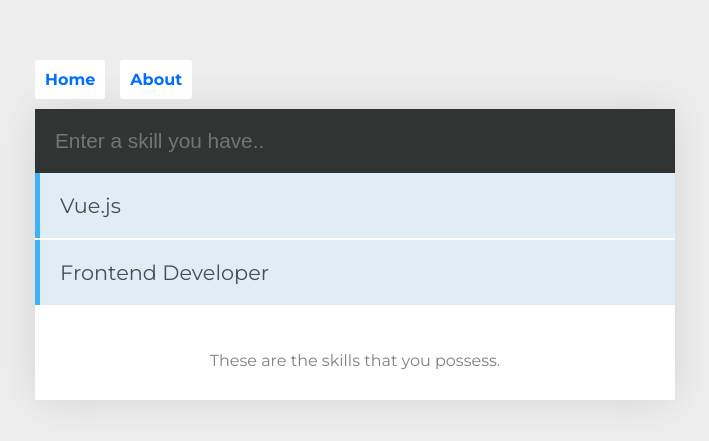
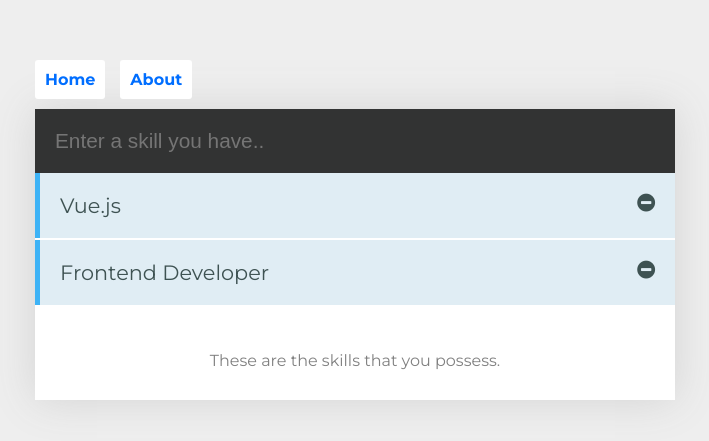
Before and after one commit to gktaj/vue2-checking, a Vue app: page / in a window 1280 px wide. Shown: the part 217-658 px from the top of the page, without its empty margins (285-994 px from the left). Built offline with nearby package versions, Linux system fonts and the light colour scheme; a small style sheet from the web is missing.

Commit message:
bonus - remove item

```diff
--- a/src/components/Skills.vue
+++ b/src/components/Skills.vue
@@ -25,7 +25,10 @@
           enter-active-class="animated bounceInUp"
           leave-active-class="animated bounceOutDown"
         >
-          <li v-for="(data, index) in skills" :key="'index-' + index">{{data.skill}}</li>
+          <li v-for="(data, index) in skills" :key="'index-' + index">
+            {{data.skill}}
+            <i class="fa fa-minus-circle" v-on:click="remove(index)"></i>
+          </li>
         </transition-group>
       </ul>
 
@@ -69,6 +72,9 @@
           console.log("Not valid");
         }
       });
+    },
+    remove(id) {
+      this.skills.splice(id, 1);
     }
   },
   props: {}
@@ -77,6 +83,7 @@
 
 <style scoped>
 @import "https://cdn.jsdelivr.net/npm/animate.css@3.5.1";
+@import "https://maxcdn.bootstrapcdn.com/font-awesome/4.7.0/css/font-awesome.min.css";
 
 .holder {
   background: #fff;
@@ -95,6 +102,10 @@
   border-left: 5px solid #3eb3f6;
   margin-bottom: 2px;
   color: #3e5252;
+}
+
+ul li i {
+  float: right;
 }
 
 p {
```
